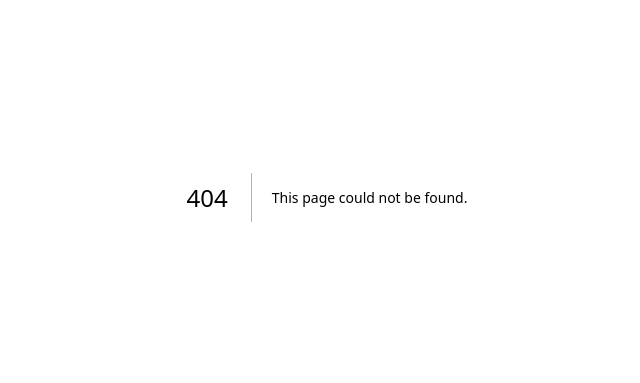
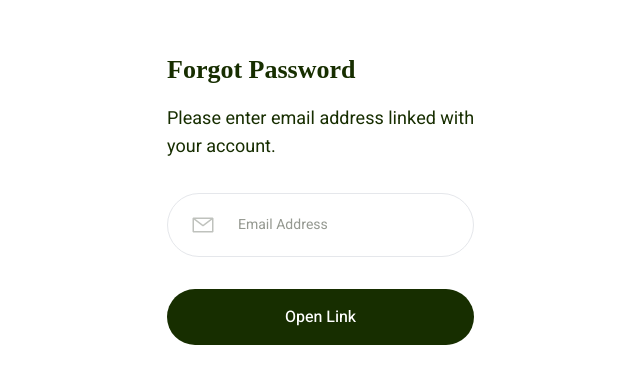
Before and after one commit to muhammadzubairmoosani/faboa, a Next.js app: page /forgot-password in a window 1280 px wide. Before the commit this address had no page. Shown: the part 203-586 px from the top of the page, without its empty margins (313-953 px from the left). Built offline with nearby package versions, Linux system fonts and the light colour scheme; a web font is replaced by a local one.

Commit message:
created auth screens

```diff
--- /dev/null
+++ b/src/app/forgot-password-code/page.tsx
@@ -0,0 +1,5 @@
+import { ForgotPasswordCodeScreen } from "../../screens";
+
+export default function ForgotPasswordCode() {
+  return <ForgotPasswordCodeScreen />;
+}
--- /dev/null
+++ b/src/app/forgot-password/page.tsx
@@ -0,0 +1,5 @@
+import { ForgotPasswordScreen } from "../../screens";
+
+export default function ForgotPassword() {
+  return <ForgotPasswordScreen />;
+}
--- /dev/null
+++ b/src/app/password-changed/page.tsx
@@ -0,0 +1,5 @@
+import { PasswordChangedScreen } from "../../screens";
+
+export default function PasswordChanged() {
+  return <PasswordChangedScreen />;
+}
--- /dev/null
+++ b/src/app/set-new-password/page.tsx
@@ -0,0 +1,5 @@
+import { SetNewPasswordScreen } from "../../screens";
+
+export default function SetNewPassword() {
+  return <SetNewPasswordScreen />;
+}
--- a/src/app/signup/page.tsx
+++ b/src/app/signup/page.tsx
@@ -1,5 +1,5 @@
 import { SignUpScreen } from "../../screens";
 
-export default function Login() {
+export default function SignUp() {
   return <SignUpScreen />;
 }
--- /dev/null
+++ b/src/screens/forgotPassword.tsx
@@ -0,0 +1,41 @@
+"use client";
+import React, { useState } from "react";
+import { CustomButton, InputField } from "../components";
+
+export const ForgotPasswordScreen = () => {
+  const [email, setEmail] = useState("");
+
+  return (
+    <div className="flex items-center justify-center bg-white h-screen">
+      <div className="flex flex-col justify-center p-10 max-w-[400px]">
+        <div className="flex flex-col justify-center items-start">
+          <h2 className="text-[26px] mb-4 text-primary-700 font-berlingske-semibold">
+            Forgot Password
+          </h2>
+          <p className="text-lg mb-4 text-primary-700 font-heebo-normal">
+            Please enter email address linked with your account.
+          </p>
+        </div>
+
+        <form>
+          <InputField
+            src="/envelop.svg"
+            alt="email"
+            type="email"
+            label="Email Address"
+            value={email}
+            onChange={(e) => setEmail(e.target.value)}
+            className="mt-4 mb-8 max-w-[307px]"
+          />
+
+          <CustomButton
+            className="bg-primary-700 font-heebo-medium rounded-full text-white py-4 px-4 w-full max-w-[307px]"
+            type="submit"
+          >
+            Open Link
+          </CustomButton>
+        </form>
+      </div>
+    </div>
+  );
+};
--- /dev/null
+++ b/src/screens/forgotPasswordCode.tsx
@@ -0,0 +1,58 @@
+"use client";
+import { useState } from "react";
+import { CustomButton } from "../components";
+
+export const ForgotPasswordCodeScreen = () => {
+  const [values, setValues] = useState(["", "", "", ""]);
+
+  const handleChange = (index: number, value: string) => {
+    const newValues = [...values];
+    newValues[index] = value;
+    setValues(newValues);
+  };
+
+  return (
+    <div className="flex items-center justify-center bg-white h-screen">
+      <div className="flex flex-col justify-center p-10 max-w-[450px]">
+        <div className="flex flex-col justify-center items-start">
+          <h2 className="text-[26px] mb-4 text-primary-700 font-berlingske-semibold">
+            Forgot Password
+          </h2>
+          <p className="text-lg mb-8 text-primary-700 font-heebo-normal">
+            Please enter the 4 digit code sent to <b>maria@faboa.co</b>
+          </p>
+        </div>
+
+        <form>
+          <div className="flex space-x-4 mb-10">
+            {values.map((value, index) => (
+              <div
+                key={index}
+                className="relative w-16 h-16 bg-gray-100 rounded-lg flex items-center justify-center"
+              >
+                <input
+                  type="text"
+                  maxLength={1}
+                  value={value}
+                  onChange={(e) => handleChange(index, e.target.value)}
+                  required
+                  className=" text-gray-900 absolute w-full h-full text-center text-xl bg-transparent focus:outline-none"
+                />
+                {value === "" && (
+                  <span className=" absolute text-primary-700">-</span>
+                )}
+              </div>
+            ))}
+          </div>
+
+          <CustomButton
+            className="bg-primary-700 font-heebo-medium rounded-full text-white py-4 px-4 w-full max-w-[307px]"
+            type="submit"
+          >
+            Confirm
+          </CustomButton>
+        </form>
+      </div>
+    </div>
+  );
+};
--- a/src/screens/index.tsx
+++ b/src/screens/index.tsx
@@ -1,3 +1,7 @@
 export * from "./logIn";
 export * from "./signUp";
 export * from "./emailVerification";
+export * from "./forgotPassword";
+export * from "./forgotPasswordCode";
+export * from "./setNewPassword";
+export * from "./passwordChanged";
--- /dev/null
+++ b/src/screens/passwordChanged.tsx
@@ -0,0 +1,27 @@
+import { CustomButton, CustomLink } from "../components";
+
+export const PasswordChangedScreen = () => {
+  return (
+    <div className="flex items-center justify-center bg-white h-screen">
+      <div className="flex flex-col justify-center p-10 max-w-[400px]">
+        <div className="flex flex-col justify-center items-start  mb-10">
+          <h2 className="text-[26px] mb-2 text-primary-700 font-berlingske-semibold">
+            Password Changed
+          </h2>
+          <p className="text-lg text-primary-700 font-heebo-normal">
+            Your password has been successfully changed
+          </p>
+        </div>
+
+        <CustomLink href="/">
+          <CustomButton
+            className="bg-primary-700 font-heebo-medium rounded-full text-white py-4 px-4 w-full max-w-[307px]"
+            type="button"
+          >
+            Back to Log In
+          </CustomButton>
+        </CustomLink>
+      </div>
+    </div>
+  );
+};
--- /dev/null
+++ b/src/screens/setNewPassword.tsx
@@ -0,0 +1,50 @@
+"use client";
+import React, { useState } from "react";
+import { CustomButton, InputField } from "../components";
+
+export const SetNewPasswordScreen = () => {
+  const [newPassword, setNewPassword] = useState("");
+  const [newRepeatPassword, setNewRepeatPassword] = useState("");
+
+  return (
+    <div className="flex items-center justify-center bg-white h-screen">
+      <div className="flex flex-col justify-center p-10 max-w-[400px]">
+        <div className="flex flex-col justify-center items-start">
+          <h2 className="text-[26px] mb-2 text-primary-700 font-berlingske-semibold">
+            Set a new Password
+          </h2>
+          <p className="text-lg mb-4 text-primary-700 font-heebo-normal">
+            Please enter new password and repead new password.
+          </p>
+        </div>
+
+        <form>
+          <InputField
+            src="/lock.svg"
+            alt="password"
+            type="password"
+            label="New Password"
+            value={newPassword}
+            onChange={(e) => setNewPassword(e.target.value)}
+            className="my-4"
+          />
+          <InputField
+            src="/lock.svg"
+            alt="password"
+            type="password"
+            label="Repeat New Password"
+            value={newRepeatPassword}
+            onChange={(e) => setNewRepeatPassword(e.target.value)}
+            className="my-4"
+          />
+          <CustomButton
+            className="bg-primary-700 font-heebo-medium rounded-full text-white py-4 px-4 w-full max-w-[307px] mt-6"
+            type="submit"
+          >
+            Confirm
+          </CustomButton>
+        </form>
+      </div>
+    </div>
+  );
+};
```
